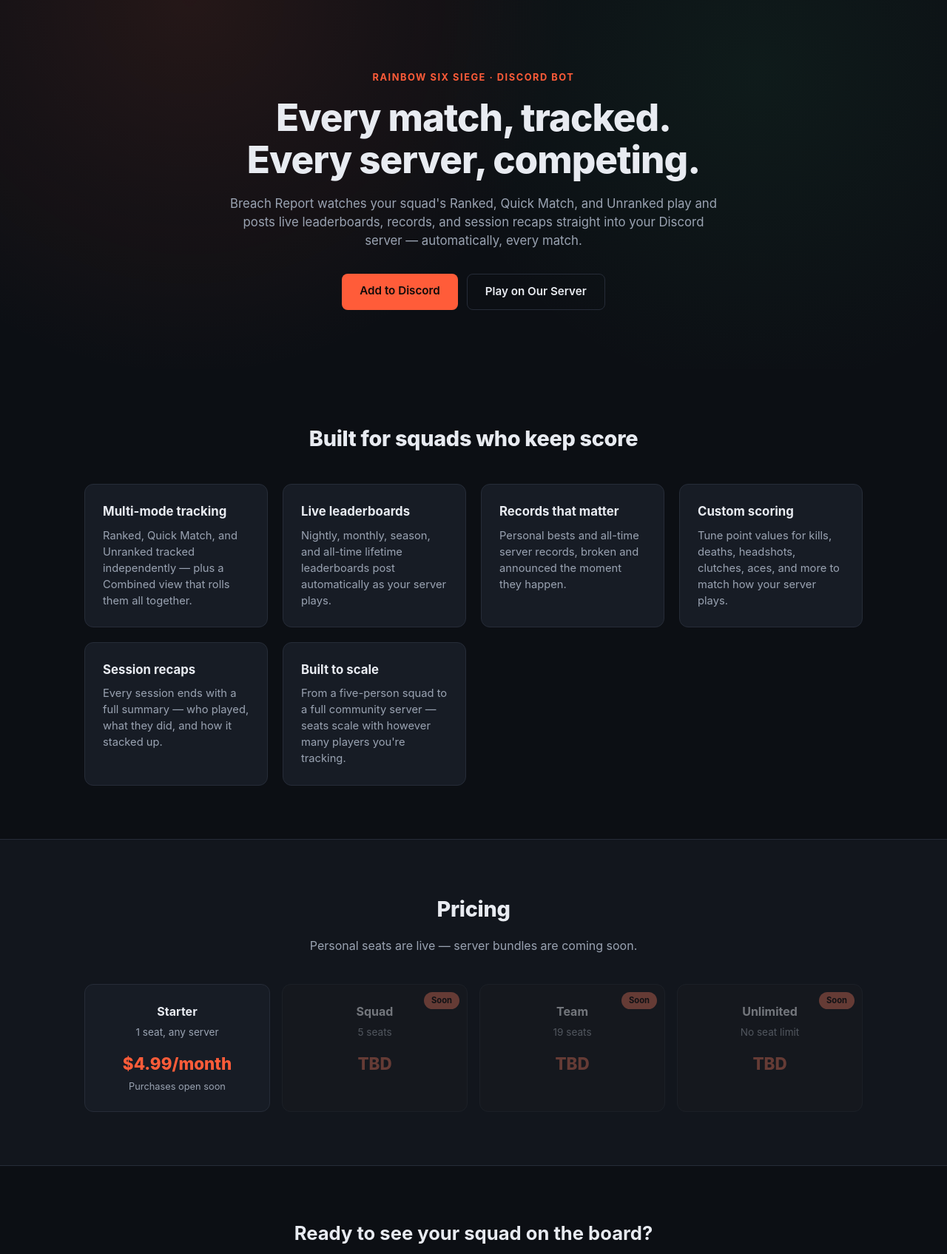
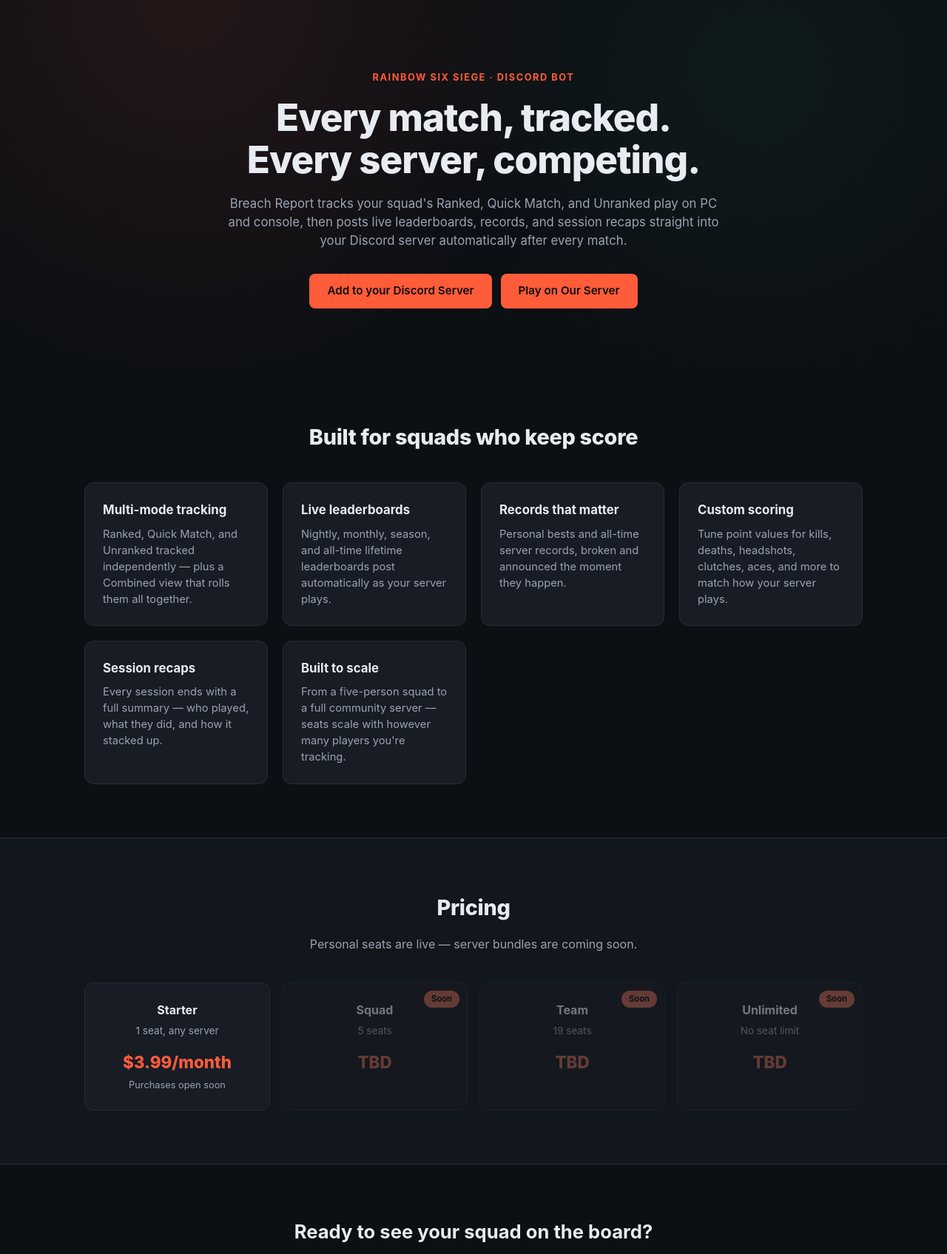
Before and after one commit to DeplorableTM/breachreportbot-site, a Flask app: page / in a window 1280 px wide. Shown: the part 66-1761 px from the top of the page at 74% size. Run offline with Flask 3, Linux system fonts and the light colour scheme.

Commit message:
Homepage CTA/pricing fixes: server invite button, copy, and stale pricing
- Hero copy: mentions PC and console, removes an em dash, reads more natural.
- Both hero buttons now use the same accent color scheme; "Add to Discord" ->
  "Add to your Discord Server", "See what it does" -> "Play on Our Server"
  (already wired to the production server invite in the prior commit).
- Fixed two real bugs found while reviewing the pricing card: the price was
  still showing the old $4.99 (changed to $3.99 on 2026-08-03), and
  _buy_flow_configured() was gating "Get Started" on the full Lemon Squeezy
  OAuth config even though purchasing has been routing through the Discord
  Store instead since Lemon Squeezy was disabled -- that path only needs
  DISCORD_CLIENT_ID, so the pricing card was showing "Purchases open soon"
  for a purchase flow that's actually been open the whole time.

```diff
--- a/app.py
+++ b/app.py
@@ -88,10 +88,22 @@
 # equivalent, so drop the trial mention from the label while WEBSITE_PURCHASE_ENABLED
 # is False and the button points at Discord instead. Comes back automatically once the
 # flag flips back to True, no separate change needed then.
-USER_1_PRICE_LABEL = "$4.99/month" + (" (7-day free trial)" if WEBSITE_PURCHASE_ENABLED else "")
+# Price changed $4.99 -> $3.99/month 2026-08-03 -- keep in sync by hand with the real
+# Discord SKU price (Developer Portal) and BreachReport.py's own comments about it,
+# there's no shared source of truth between the two repos.
+USER_1_PRICE_LABEL = "$3.99/month" + (" (7-day free trial)" if WEBSITE_PURCHASE_ENABLED else "")
 
 
 def _buy_flow_configured():
+    """Whether the pricing card should show a real "Get Started" button vs. "Purchases
+    open soon". While WEBSITE_PURCHASE_ENABLED is False, purchasing routes to the
+    Discord Store instead of this site's own OAuth+Lemon-Squeezy checkout -- that only
+    needs DISCORD_CLIENT_ID (the same requirement the "Add to Discord" button already
+    has), not the full Lemon Squeezy config, which this bug was checking regardless of
+    which flow was actually active. Found 2026-08-04: purchasing has been open via
+    Discord since v5.63-b200, but the pricing card was still showing "open soon"."""
+    if not WEBSITE_PURCHASE_ENABLED:
+        return bool(DISCORD_CLIENT_ID)
     return all([DISCORD_CLIENT_ID, DISCORD_CLIENT_SECRET, LEMON_SQUEEZY_API_KEY, LEMON_SQUEEZY_STORE_ID])
 
 
--- a/templates/index.html
+++ b/templates/index.html
@@ -5,13 +5,13 @@
     <p class="eyebrow">RAINBOW SIX SIEGE · DISCORD BOT</p>
     <h1>Every match, tracked.<br>Every server, competing.</h1>
     <p class="lede">
-      Breach Report watches your squad's Ranked, Quick Match, and Unranked play and
-      posts live leaderboards, records, and session recaps straight into your Discord
-      server — automatically, every match.
+      Breach Report tracks your squad's Ranked, Quick Match, and Unranked play on PC
+      and console, then posts live leaderboards, records, and session recaps straight
+      into your Discord server automatically after every match.
     </p>
     <div class="cta-row">
-      <a class="btn btn-primary" href="{{ invite_url }}">Add to Discord</a>
-      <a class="btn btn-ghost" href="{{ support_server_url }}" target="_blank" rel="noopener">Play on Our Server</a>
+      <a class="btn btn-primary" href="{{ invite_url }}">Add to your Discord Server</a>
+      <a class="btn btn-primary" href="{{ support_server_url }}" target="_blank" rel="noopener">Play on Our Server</a>
     </div>
   </div>
 </section>
```
